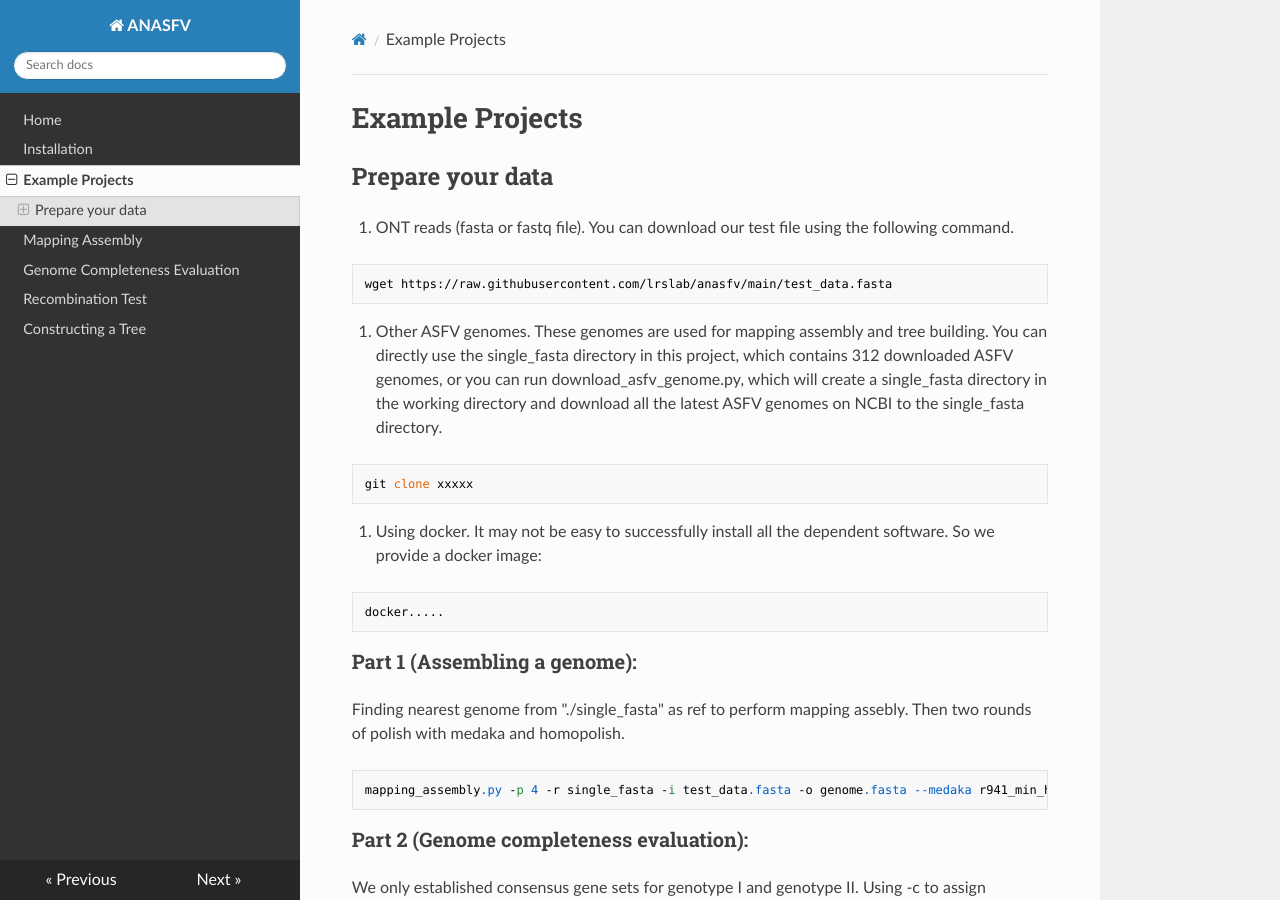
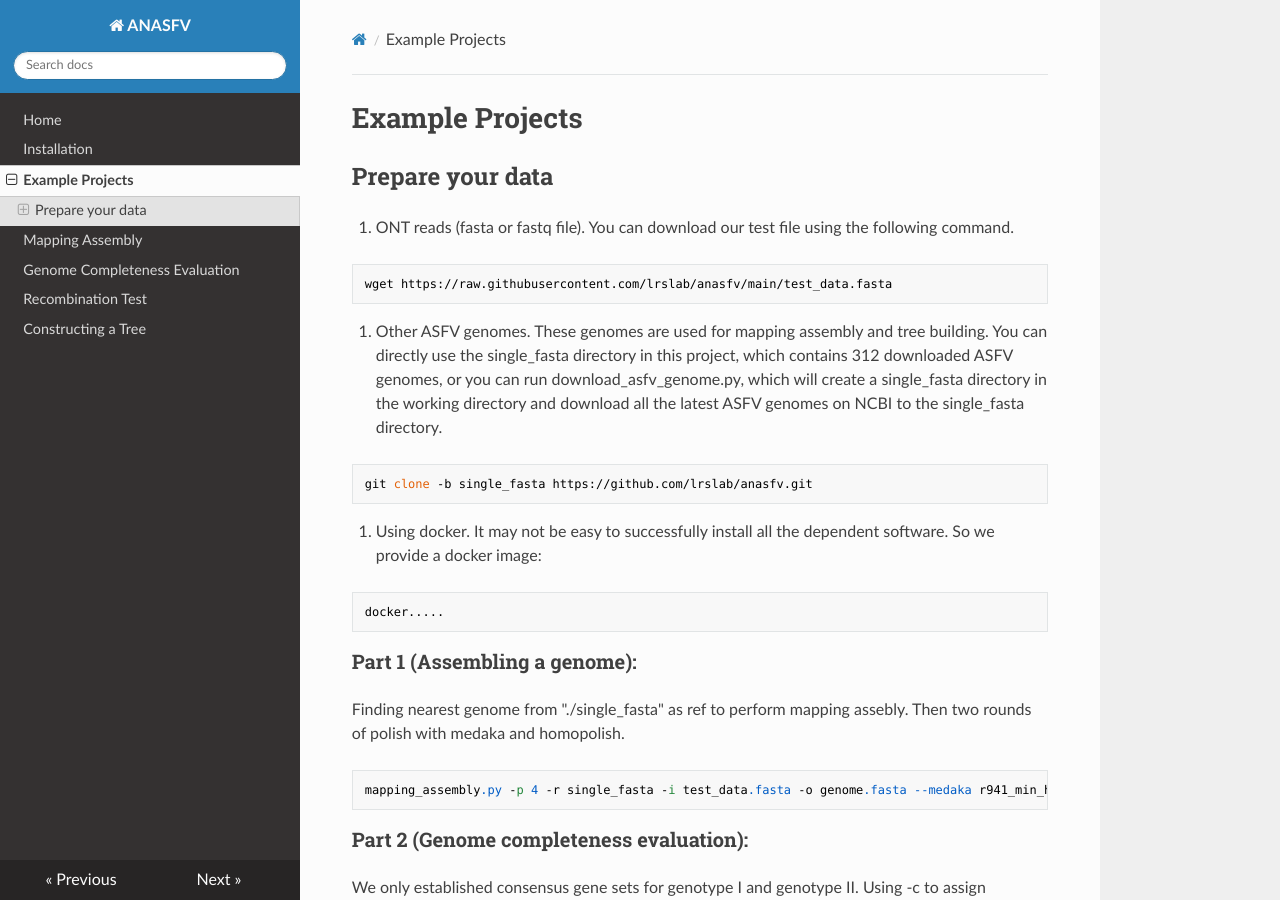
Before and after one commit to lrslab/anasfv, an MkDocs documentation site: the page built from docs/example.md, in a window 1280 px wide and 900 px high. Built offline with MkDocs 1.6.1, drawn with Linux system fonts in a browser that asks for light colours; nearby versions of some CDN libraries.

Commit message:
Update example.md

````diff
--- a/docs/example.md
+++ b/docs/example.md
@@ -6,7 +6,7 @@ wget https://raw.githubusercontent.com/lrslab/anasfv/main/test_data.fasta
 ```
 2. Other ASFV genomes. These genomes are used for mapping assembly and tree building. You can directly use the single_fasta directory in this project, which contains 312 downloaded ASFV genomes, or you can run download_asfv_genome.py, which will create a single_fasta directory in the working directory and download all the latest ASFV genomes on NCBI to the single_fasta directory.
 ```
-git clone xxxxx
+git clone -b single_fasta https://github.com/lrslab/anasfv.git
 ```
 3. Using docker. It may not be easy to successfully install all the dependent software. So we provide a docker image:
 ```
````
